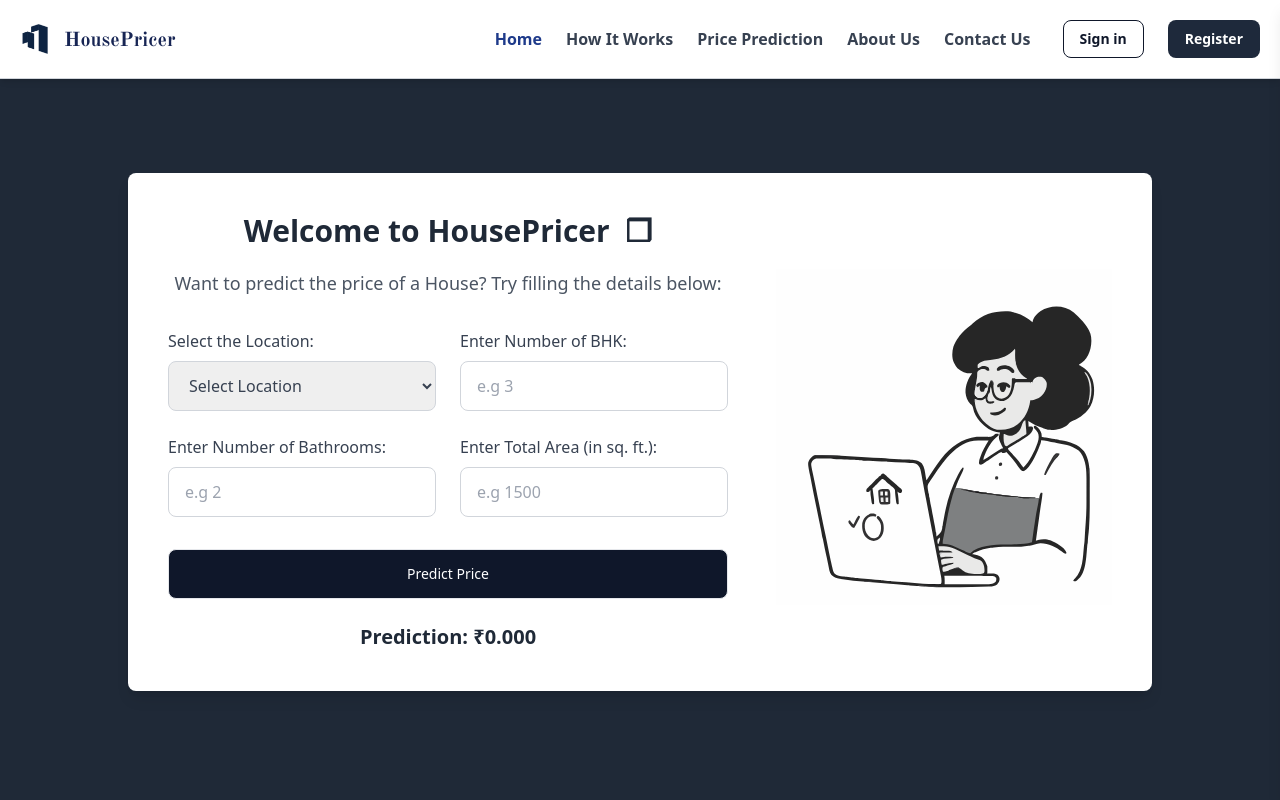
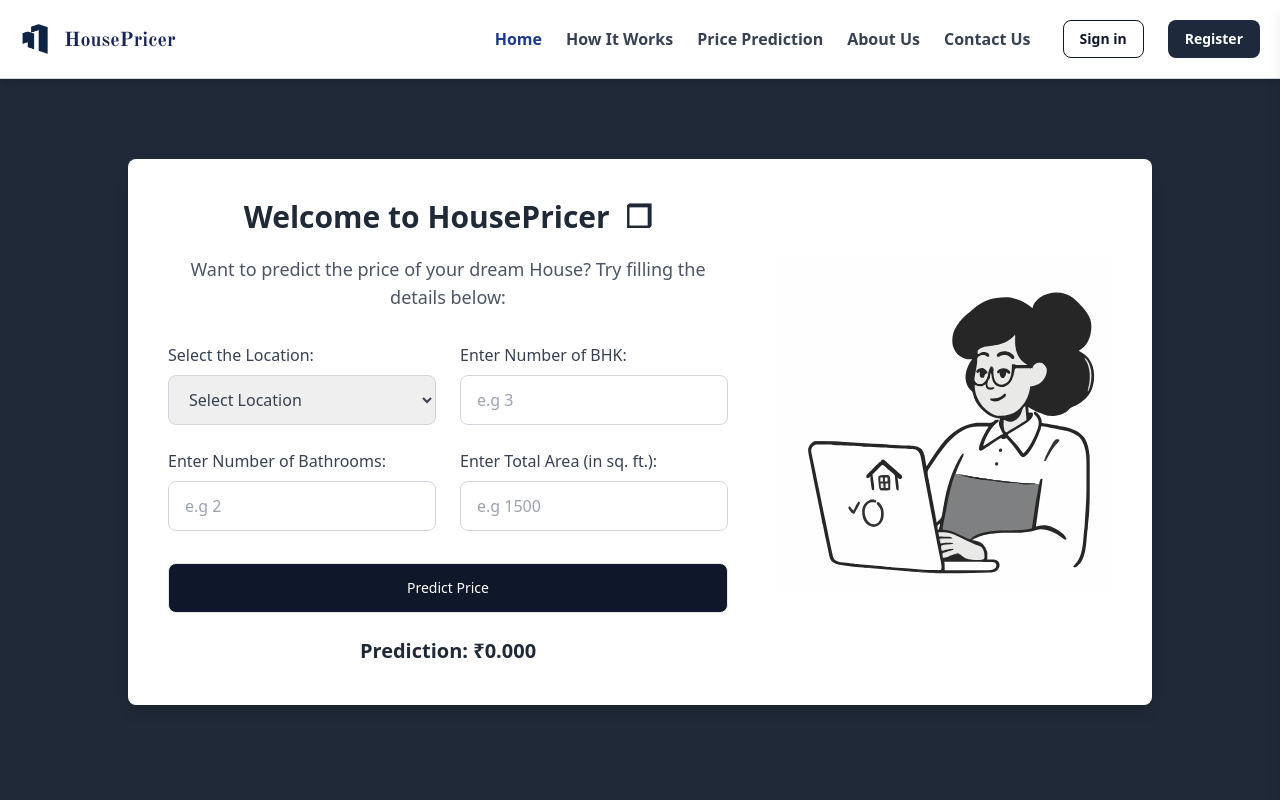
Before and after one commit to rajrasane04/House-Price-Prediction, a React (Vite) app in the folder Frontend/: page / in a window 1280 px wide. Shown: the top 800 px of the page. Built offline with nearby package versions, Linux system fonts and the light colour scheme.

Commit message:
modified the text under the heading

```diff
--- a/Frontend/src/components/finalform.jsx
+++ b/Frontend/src/components/finalform.jsx
@@ -12,7 +12,7 @@ const FinalForm = () => {
             Welcome to HousePricer&nbsp; &#10066;
           </h1>
           <p className="text-center text-lg text-gray-600 mb-8">
-            Want to predict the price of a House? Try filling the details below:
+            Want to predict the price of your dream House? Try filling the details below:
           </p>
 
           {/* Input Section */}
```
